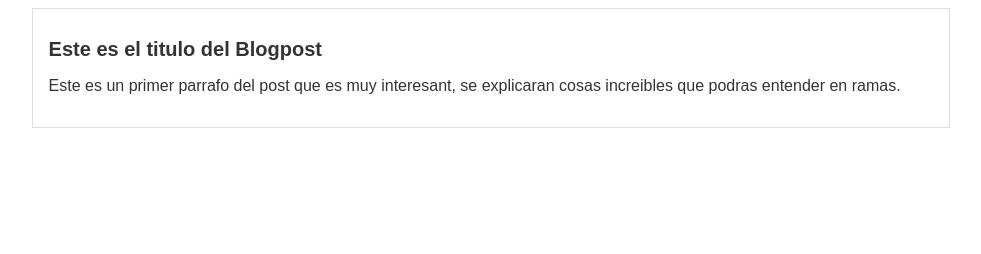
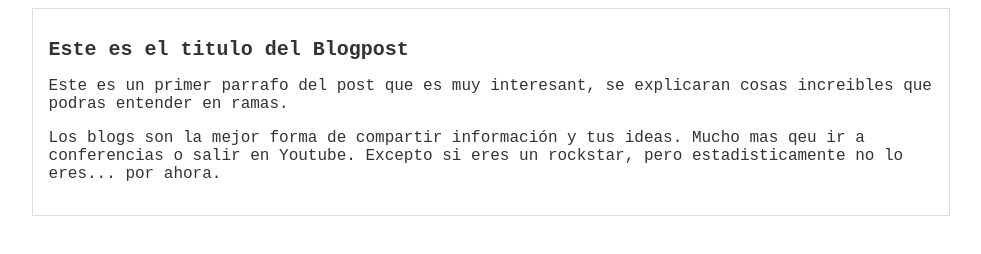
Before and after one commit to LifeSpaceJuan/hyperblog, a plain HTML site: page index.html in a window 1280 px wide. Shown: the whole page, without its empty margins (149-1130 px from the left). Drawn offline with Linux system fonts and the light colour scheme.

Commit message:
Agregado el contenido al blog y una mejor tipografia

```diff
--- a/CSS/style.css
+++ b/CSS/style.css
@@ -2,7 +2,7 @@ body
 {
     color: #333;
     text-align: left;
-    font-family: Arial, Helvetica, sans-serif;
+    font-family: 'Courier New', Courier, monospace;
     font-size: 16px;
 }
 
--- a/index.html
+++ b/index.html
@@ -13,6 +13,14 @@
             <p>Este es un primer parrafo del post que es muy interesant,
                 se explicaran cosas increibles que podras entender en ramas.
             </p>
+
+            <p>
+                Los blogs son la mejor forma de compartir información y tus
+                ideas.
+                Mucho mas qeu ir a conferencias o salir
+                en Youtube. Excepto si eres un rockstar, pero estadisticamente
+                no lo eres... por ahora.
+            </p>
         </div>
     </main>
 </body>
```
